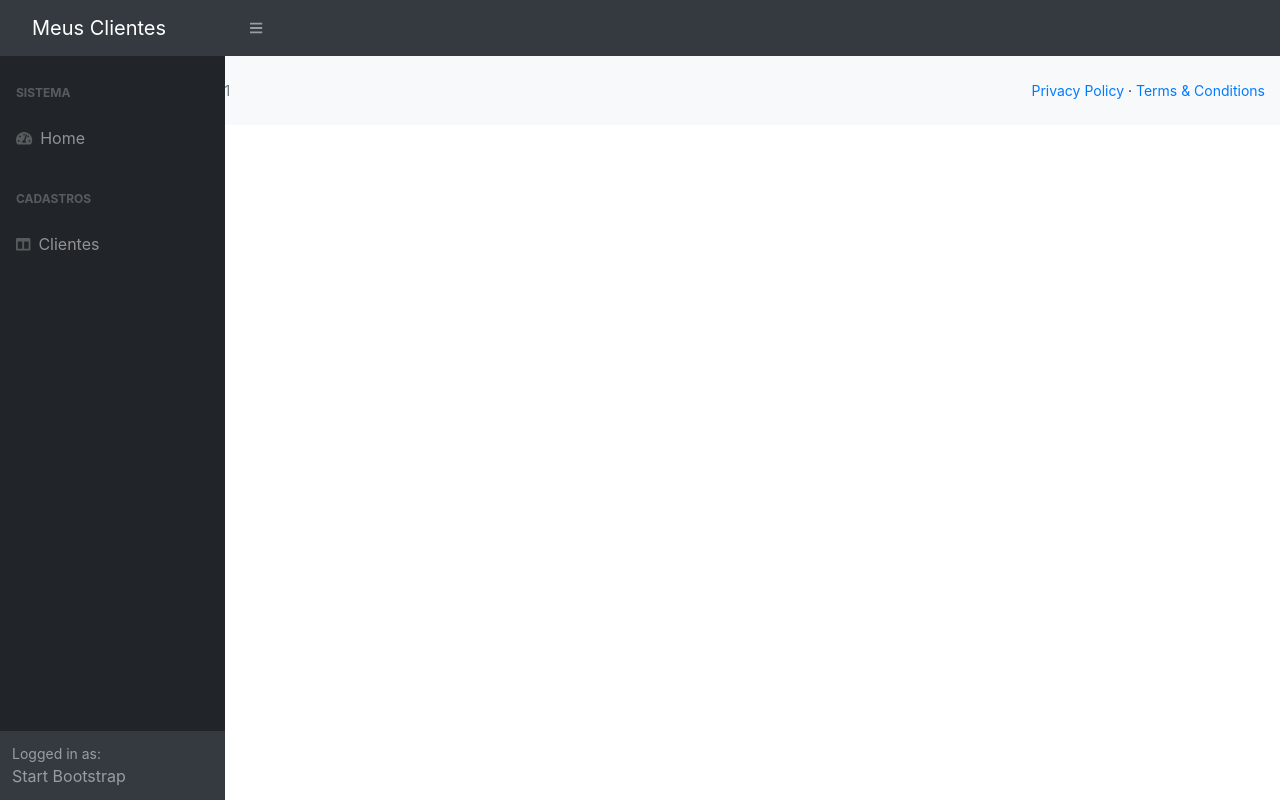
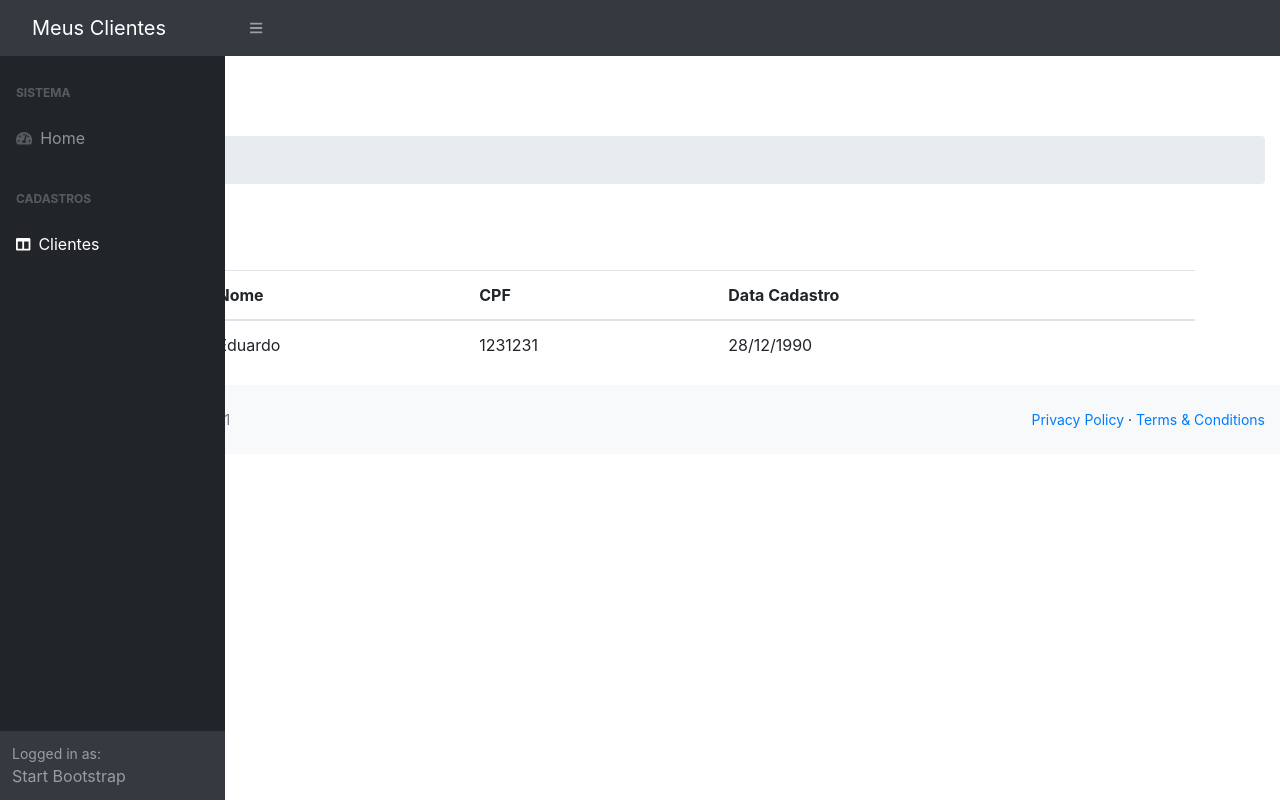
Before and after one commit to eduardotsilva/clientes-app, an Angular app: page /clientes-lista in a window 1280 px wide. Before the commit this address led to /. Built offline with nearby package versions, Linux system fonts and the light colour scheme.

Commit message:
66. Criando o componente de listagem de clientes

```diff
--- a/src/app/clientes.service.ts
+++ b/src/app/clientes.service.ts
@@ -9,16 +9,24 @@
 export class ClientesService {
   constructor(private http: HttpClient) {}
 
-  getCliente(): Cliente {
-    let cliente: Cliente = new Cliente();
-
-    return cliente;
-  }
-
   salvar(cliente: Cliente): Observable<Cliente> {
     return this.http.post<Cliente>(
       "http://localhost:8080/api/clientes",
       cliente
     );
   }
+
+  /*
+  getClientes(): Observable<Cliente[]> {
+    return null;
+  }
+*/
+  getClientes(): Cliente[] {
+    let cliente = new Cliente();
+    cliente.id  = "1";
+    cliente.nome = "Eduardo";
+    cliente.cpf = "1231231";
+    cliente.dataCadastro = "28/12/1990"
+    return [cliente];
+  }
 }
--- /dev/null
+++ b/src/app/clientes/clientes-lista/clientes-lista.component.html
@@ -0,0 +1,42 @@
+<h1 class="mt-4">Cliente</h1>
+<ol class="breadcrumb mb-4">
+  <li class="breadcrumb-item active">Consulta</li>
+</ol>
+
+<div class="container">
+  <div class="row">
+    <div class="col-md-2">
+      <button class="btn btn-warning">
+        <i class="fa fa-plus"></i>
+        Novo
+      </button>
+    </div>
+  </div>
+
+  <br />
+  <div>
+    <div class="row">
+      <div class="col-md-12">
+        <table class="table table-condensed table-hover">
+          <thead>
+            <tr>
+              <th>ID</th>
+              <th>Nome</th>
+              <th>CPF</th>
+              <th>Data Cadastro</th>
+              <th></th>
+            </tr>
+          </thead>
+          <tbody>
+            <tr *ngFor="let cliente of clientes" >
+               <td>{{ cliente.id }}</td>
+               <td>{{ cliente.nome }}</td>
+               <td>{{ cliente.cpf }}</td>
+               <td>{{ cliente.dataCadastro }}</td>
+            </tr>
+          </tbody>
+        </table>
+      </div>
+    </div>
+  </div>
+</div>
--- /dev/null
+++ b/src/app/clientes/clientes-lista/clientes-lista.component.ts
@@ -0,0 +1,20 @@
+import { Component, OnInit } from '@angular/core';
+import { ClientesService } from '../../clientes.service';
+import { Cliente } from '../cliente';
+
+@Component({
+  selector: 'app-clientes-lista',
+  templateUrl: './clientes-lista.component.html',
+  styleUrls: ['./clientes-lista.component.css']
+})
+export class ClientesListaComponent implements OnInit {
+
+  clientes: Cliente[] = [];
+
+  constructor(private service:ClientesService) { }
+
+  ngOnInit() {
+    this.clientes = this.service.getClientes();
+  }
+
+}
--- a/src/app/clientes/clientes-routing.module.ts
+++ b/src/app/clientes/clientes-routing.module.ts
@@ -1,9 +1,11 @@
 import { NgModule } from '@angular/core';
 import { Routes, RouterModule } from '@angular/router';
 import { ClientesFormComponent } from './clientes-form/clientes-form.component';
+import { ClientesListaComponent } from './clientes-lista/clientes-lista.component';
 
 const routes: Routes = [
-  {path:'clientes-form', component: ClientesFormComponent}
+  {path:'clientes-form', component: ClientesFormComponent},
+  {path:'clientes-lista', component: ClientesListaComponent},
 ];
 
 @NgModule({
--- a/src/app/clientes/clientes.module.ts
+++ b/src/app/clientes/clientes.module.ts
@@ -4,10 +4,11 @@
 import { ClientesRoutingModule } from "./clientes-routing.module";
 import { ClientesFormComponent } from "./clientes-form/clientes-form.component";
 import { FormsModule } from "@angular/forms";
+import { ClientesListaComponent } from './clientes-lista/clientes-lista.component';
 
 @NgModule({
-  declarations: [ClientesFormComponent],
+  declarations: [ClientesFormComponent, ClientesListaComponent],
   imports: [CommonModule, ClientesRoutingModule, FormsModule],
-  exports: [ClientesFormComponent],
+  exports: [ClientesFormComponent, ClientesListaComponent],
 })
 export class ClientesModule {}
--- a/src/app/template/sidebar/sidebar.component.html
+++ b/src/app/template/sidebar/sidebar.component.html
@@ -10,7 +10,7 @@
           Home</a>
         <div class="sb-sidenav-menu-heading">Cadastros</div>
 
-        <a class="nav-link" routerLink="/clientes-form"
+        <a class="nav-link" routerLink="/clientes-lista"
           ><div class="sb-nav-link-icon">
             <i class="fas fa-columns"></i>
           </div>
```
Also changed, not shown: src/app/clientes/clientes-lista/clientes-lista.component.css (added).
